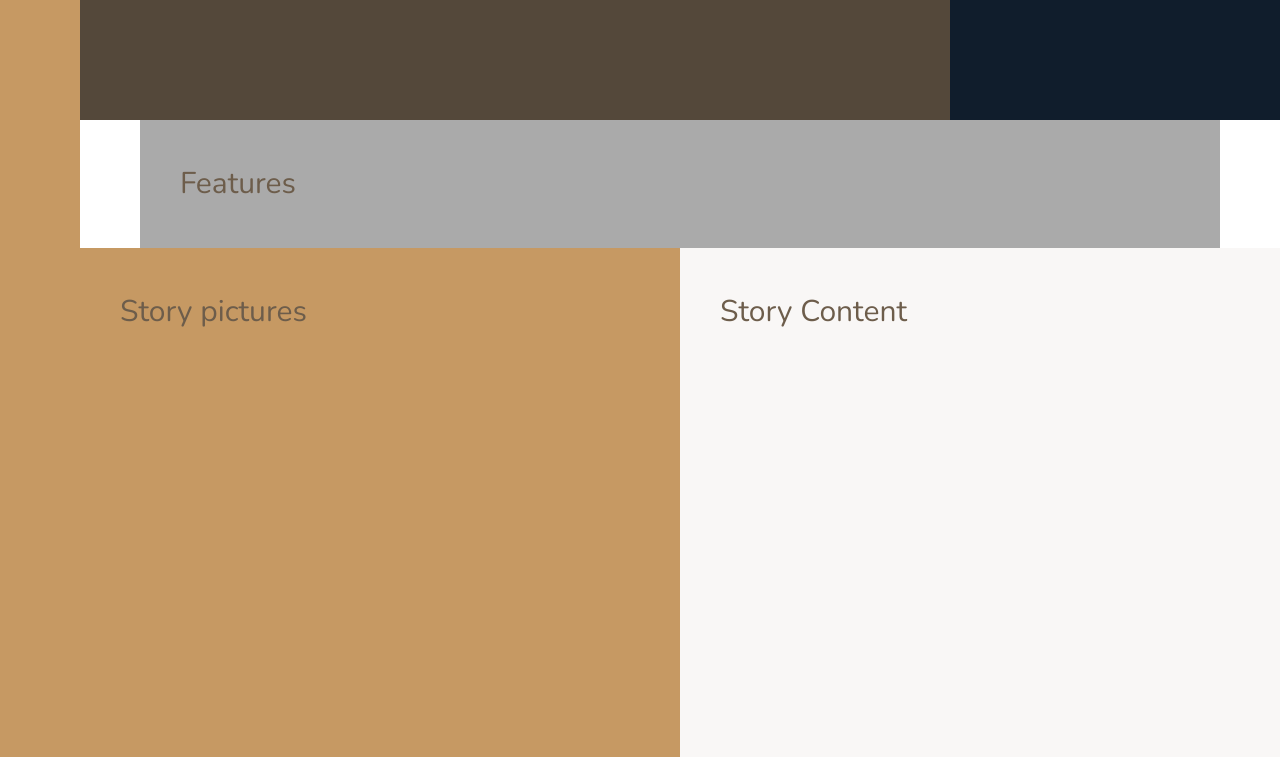
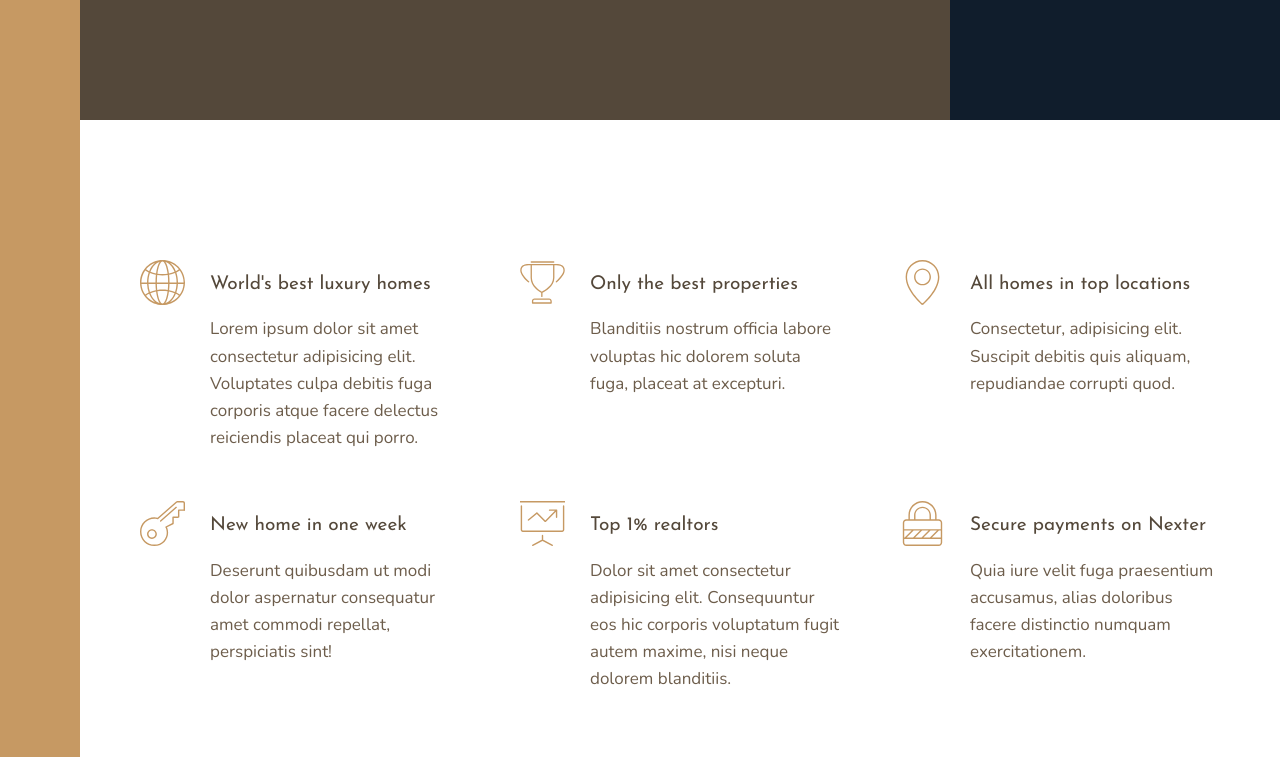
Before and after one commit to UreaLaden/nexter-app, a website: page index.html in a window 1280 px wide. Shown: the part 520-1277 px from the top of the page. Drawn offline with nearby package versions, Linux system fonts and the light colour scheme.

Commit message:
feature section complete

```diff
--- a/index.html
+++ b/index.html
@@ -25,7 +25,49 @@
         </div>
 
         <section class="features">
-            Features
+
+            <div class="feature">
+                <svg class="feature__icon">
+                    <use xlink:href="img/sprite.svg#icon-global"></use>
+                </svg>
+                <h4 class="heading-4 heading-4--dark">World's best luxury homes</h4>
+                <p class="feature__text">Lorem ipsum dolor sit amet consectetur adipisicing elit. Voluptates culpa debitis fuga corporis atque facere delectus reiciendis placeat qui porro.</p>
+            </div>
+            <div class="feature">
+                <svg class="feature__icon">
+                    <use xlink:href="img/sprite.svg#icon-trophy"></use>
+                </svg>
+                <h4 class="heading-4 heading-4--dark">Only the best properties</h4>
+                <p class="feature__text">Blanditiis nostrum officia labore voluptas hic dolorem soluta fuga, placeat at excepturi.</p>
+            </div>
+            <div class="feature">
+                <svg class="feature__icon">
+                    <use xlink:href="img/sprite.svg#icon-map-pin"></use>
+                </svg>
+                <h4 class="heading-4 heading-4--dark">All homes in top locations</h4>
+                <p class="feature__text">Consectetur, adipisicing elit. Suscipit debitis quis aliquam, repudiandae corrupti quod.</p>
+            </div>
+            <div class="feature">
+                <svg class="feature__icon">
+                    <use xlink:href="img/sprite.svg#icon-key"></use>
+                </svg>
+                <h4 class="heading-4 heading-4--dark">New home in one week</h4>
+                <p class="feature__text">Deserunt quibusdam ut modi dolor aspernatur consequatur amet commodi repellat, perspiciatis sint!</p>
+            </div>
+            <div class="feature">
+                <svg class="feature__icon">
+                    <use xlink:href="img/sprite.svg#icon-presentation"></use>
+                </svg>
+                <h4 class="heading-4 heading-4--dark">Top 1% realtors</h4>
+                <p class="feature__text">Dolor sit amet consectetur adipisicing elit. Consequuntur eos hic corporis voluptatum fugit autem maxime, nisi neque dolorem blanditiis.</p>
+            </div>
+            <div class="feature">
+                <svg class="feature__icon">
+                    <use xlink:href="img/sprite.svg#icon-lock"></use>
+                </svg>
+                <h4 class="heading-4 heading-4--dark">Secure payments on Nexter</h4>
+                <p class="feature__text">Quia iure velit fuga praesentium accusamus, alias doloribus facere distinctio numquam exercitationem.</p>
+            </div>
         </section>
 
         <div class="story__pictures">
--- a/sass/_base.scss
+++ b/sass/_base.scss
@@ -38,9 +38,4 @@ body{
     display:grid;
     grid-template-rows: 80vh min-content 40vw repeat(3,min-content) ;
     grid-template-columns: [sidebar-start] 8rem [sidebar-end full-start] minmax(6rem,1fr) [center-start] repeat(8,[col-start] minmax(min-content,14rem)[col-end])[center-end] minmax(6rem,1fr) [full-end];
-
-    & > *{
-        padding:40px;
-        font-size:3rem;
-    }
 }
--- a/sass/_features.scss
+++ b/sass/_features.scss
@@ -1,4 +1,30 @@
 .features{
-    background-color: $color-grey-light-2;
     grid-column:center-start / center-end;
+    margin:15rem 0;
+
+    display:grid;
+    // grid-template-columns: repeat(3,1fr);
+    grid-template-columns: repeat(auto-fit,minmax(25rem,1fr));
+    grid-gap:6rem;
+    align-items: start;
+
 }
+
+.feature{
+
+    display:grid;
+    grid-template-columns: min-content 1fr;
+    grid-row-gap: 1.5rem;
+    grid-column-gap: 2.5rem;
+    &__icon{
+        fill: $color-primary;
+        width:4.5rem;
+        height:4.5rem;
+        grid-row: 1 / span 2;
+        transform:translateY(-1rem);
+    }
+
+    &__text{
+        font-size:1.7rem;
+    }
+}
--- a/sass/_typography.scss
+++ b/sass/_typography.scss
@@ -0,0 +1,21 @@
+%heading{
+    font-family:$font-display;
+    font-weight: 400;
+}
+
+.heading-1{
+    @extend %heading;
+}
+.heading-2{
+    @extend %heading;
+}
+.heading-3{
+    @extend %heading;
+}
+.heading-4{
+    @extend %heading;
+    font-size: 1.9rem;
+
+    &--light{color:$color-grey-light-1;}
+    &--dark{color:$color-grey-dark-1}
+}
```
Also changed, not shown: css/style.css.
